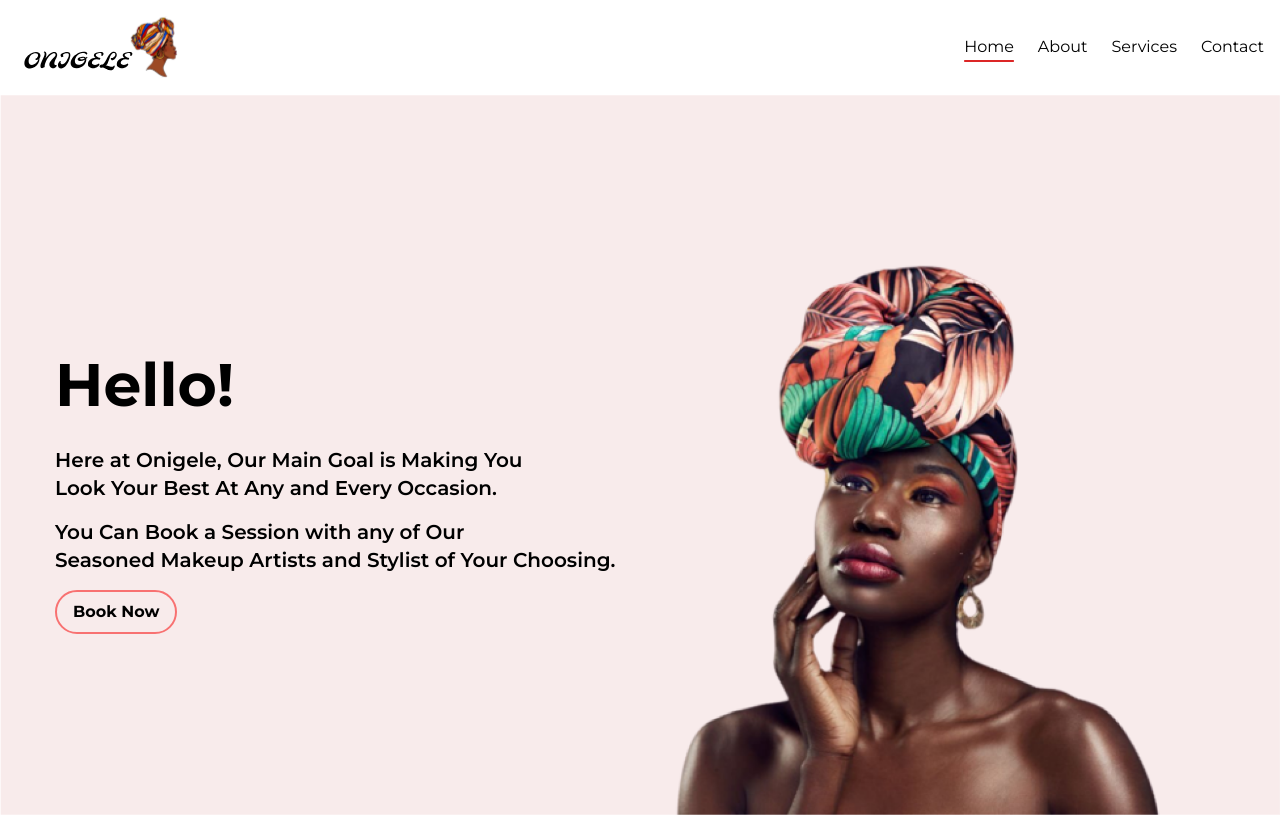
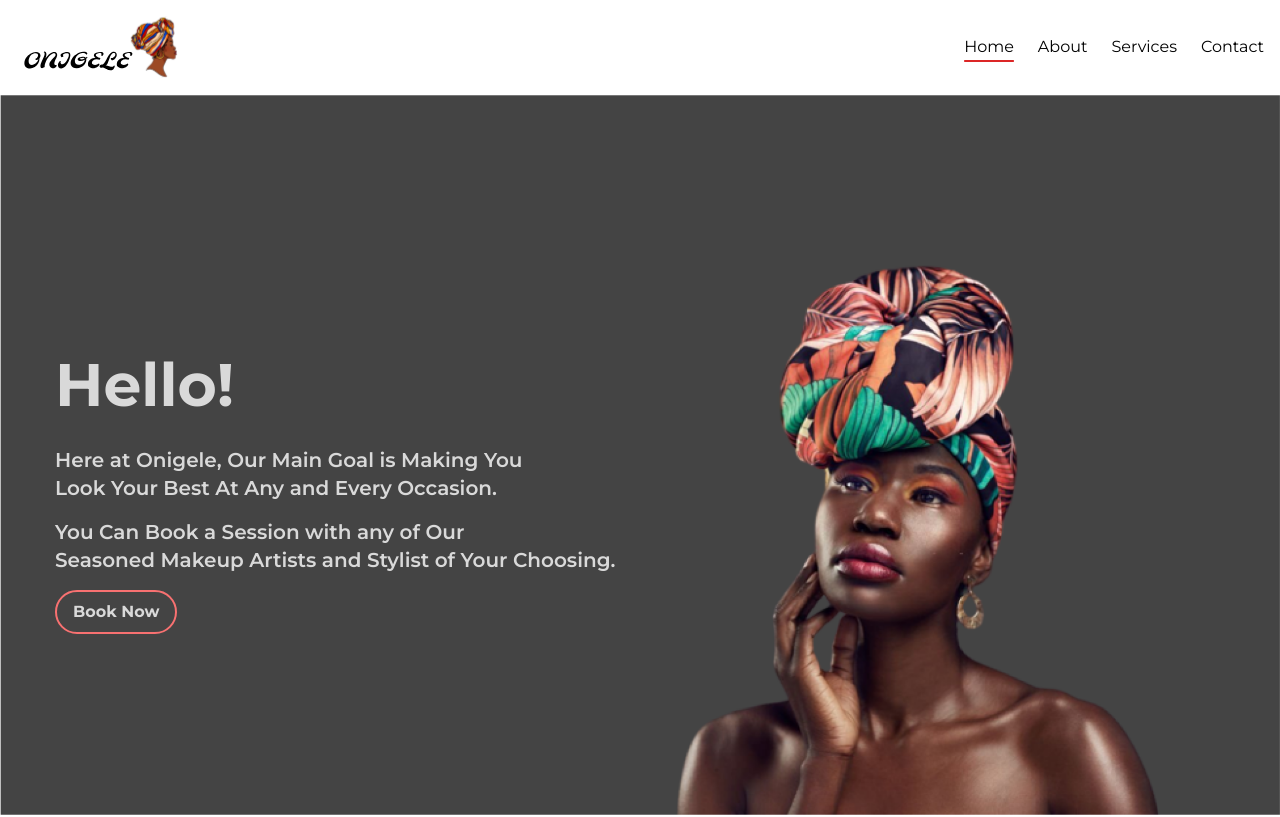
Before and after one commit to ifeoluwatomiii/onigele, a React (Vite) app: page / in a window 1280 px wide. Shown: the top 817 px of the page. Built offline with nearby package versions, Linux system fonts and the light colour scheme.

Commit message:
added padding to the hero section

```diff
--- a/src/components/Hero.jsx
+++ b/src/components/Hero.jsx
@@ -1,12 +1,12 @@
 import React from "react";
-import make from "../assets/gee.png";
+import make from "../assets/heroblack.png";
 
 const Hero = () => {
 	return (
 		<div
-			className="flex items-center bg-[65%] xl:bg-center bg-cover h-[50vh] xl:h-[90vh]"
+			className="flex items-center bg-[65%] xl:bg-center bg-cover h-[50vh] xl:h-[90vh] "
 			style={{ backgroundImage: `url(${make})` }}>
-			<div className="text-black/500 px-[55px] mt-16 py-12 hidden xl:block">
+			<div className="text-white/80 px-[55px] mt-16 py-12 hidden xl:block">
 				<h2 className="font-bold text-[60px] mb-4">Hello!</h2>
 				<p className="text-xl font-semibold ">
 					Here at Onigele, Our Main Goal is Making You <br /> Look Your Best At Any and
@@ -21,7 +21,7 @@ const Hero = () => {
 					Book Now
 				</button>
 			</div>
-            <div className="px-2 mt-[23%] text-black xl:hidden">
+            <div className="px-2 mt-[23%] text-white/80 xl:hidden py-8">
                 <h2 className="font-bold text-2xl mb-2">Hello!</h2>
                 <p className="font-medium">Here at Onigele, Our main <br />Goal is Making You Look <br />Best at every occasion. </p>
                 <p className="font-medium mt-4">You Can Book a Session <br />With any of our seasoned <br />makeup artists and stylists <br />of your choosing</p>
--- a/src/components/Navbar.jsx
+++ b/src/components/Navbar.jsx
@@ -7,7 +7,7 @@ import { useState } from 'react'
 const Navbar = () => {
     const [isOpen, setIsOpen] = useState (false)
   return (
-    <div className='flex px-4 py-4 justify-between items-center'>
+    <div className='flex px-4 py-4 justify-between items-center bg-white/95'>
         <div className='w-[30%] cursor-pointer'>
             <img className='w-[100%] xl:w-[45%]' src={logo} alt="" />
         </div>
@@ -19,7 +19,7 @@ const Navbar = () => {
         </div>
 
         {/*mobile navbar*/}
-        <div  className={isOpen ?'bg-black/40 flex flex-col gap-4 w-[50%] xl:hidden px-4 py-8 text-white mt-4 cursor-pointer  transition-all ease-in duration-500 shadow-lg fixed top-10 left-[44%] items-center':' text-white transition-all ease-out duration-500 hidden'}>
+        <div  className={isOpen ?'bg-black/70 flex flex-col gap-4 w-[50%] xl:hidden px-4 py-8 text-white mt-4 cursor-pointer  transition-all ease-in duration-500 shadow-lg fixed top-10 left-[44%] items-center':' text-white transition-all ease-out duration-500 hidden'}>
             <a className='hover:underline underline-offset-8 underline  decoration-red-600 decoration-2' href="">Home</a>
             <a className='hover:underline underline-offset-8 decoration-red-600 decoration-2' href="">About</a>
             <a className='hover:underline underline-offset-8  decoration-red-600 decoration-2' href="">Services</a>
```
Also changed, not shown: src/assets/heroblack.png (added), 1 other file (tests, documents, lock files or other folders).
